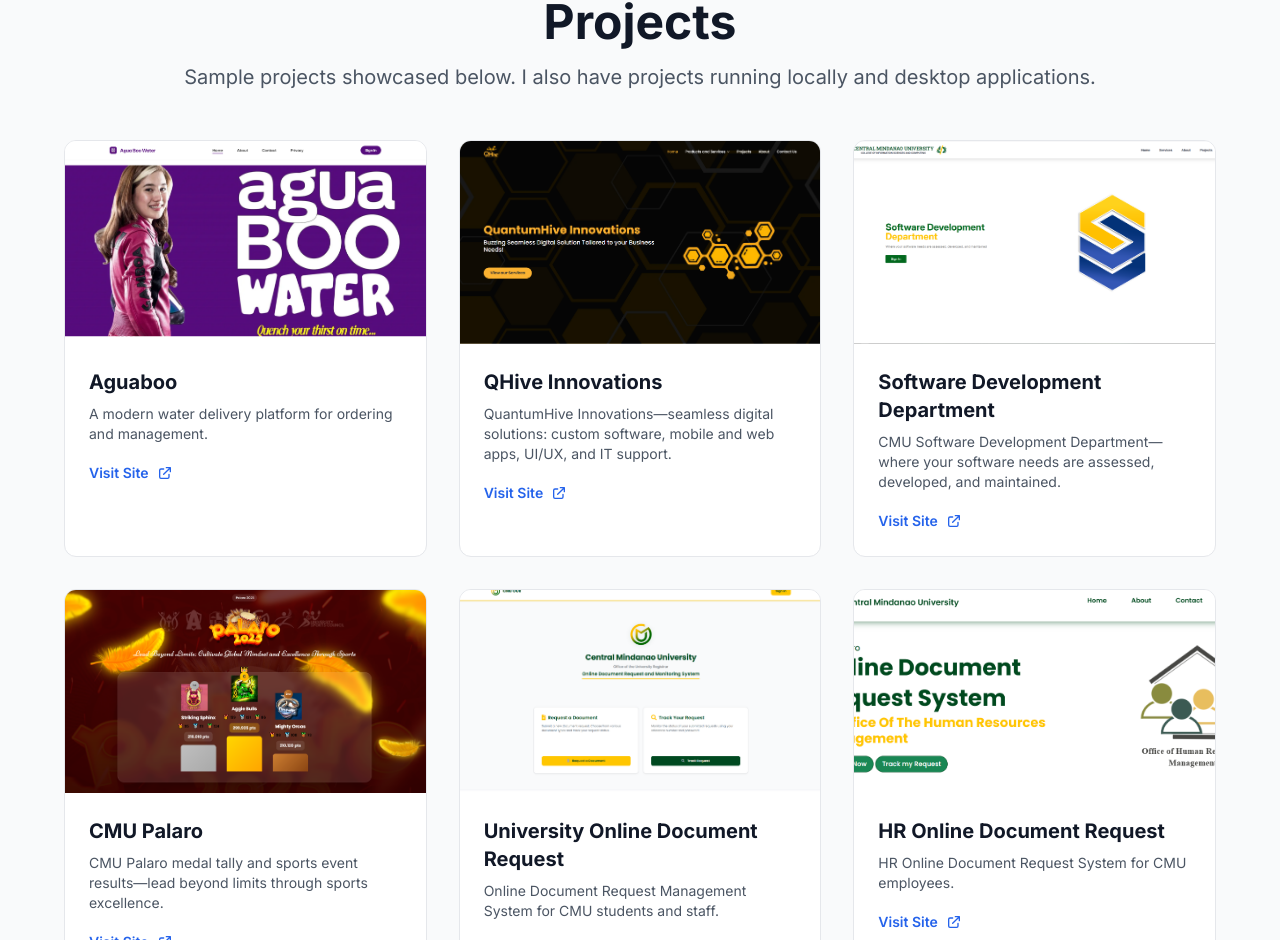
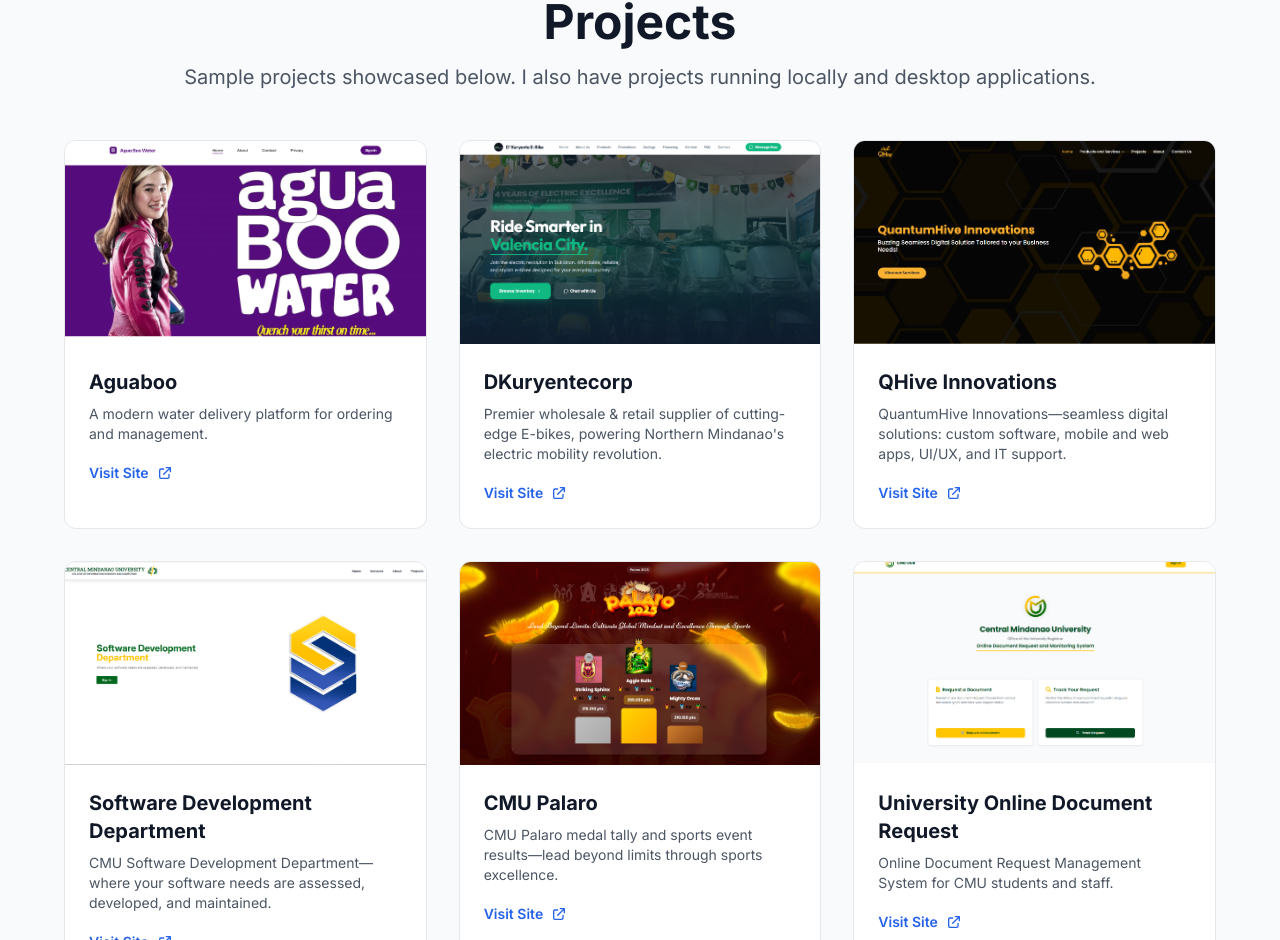
Before and after one commit to wchesedh/wchesedh.github.io, a Next.js app: page / in a window 1280 px wide. Shown: the part 3627-4567 px from the top of the page. Built offline with nearby package versions, Linux system fonts and the light colour scheme.

Commit message:
update add dkuryente propject

```diff
--- a/app/page.js
+++ b/app/page.js
@@ -8,6 +8,7 @@
 
 const projectLinks = [
   { name: 'Aguaboo', url: 'https://aguaboo.com', image: '/images/aguaboo.png', description: 'A modern water delivery platform for ordering and management.' },
+  { name: 'DKuryentecorp', url: 'https://dkuryentecorp.com', image: '/images/dkuryentecorp.png', description: 'Premier wholesale & retail supplier of cutting-edge E-bikes, powering Northern Mindanao\'s electric mobility revolution.' },
   { name: 'QHive Innovations', url: 'https://qhive-innovations.com/', image: '/images/qhive.png', description: 'QuantumHive Innovations—seamless digital solutions: custom software, mobile and web apps, UI/UX, and IT support.' },
   { name: 'Software Development Department', url: 'https://apps.cmu.edu.ph/', image: '/images/sdd.png', description: 'CMU Software Development Department—where your software needs are assessed, developed, and maintained.' },
   { name: 'CMU Palaro', url: 'https://apps.cmu.edu.ph/palaro/', image: '/images/palaro.png', description: 'CMU Palaro medal tally and sports event results—lead beyond limits through sports excellence.' },
```
Also changed, not shown: public/images/dkuryentecorp.png (added).
